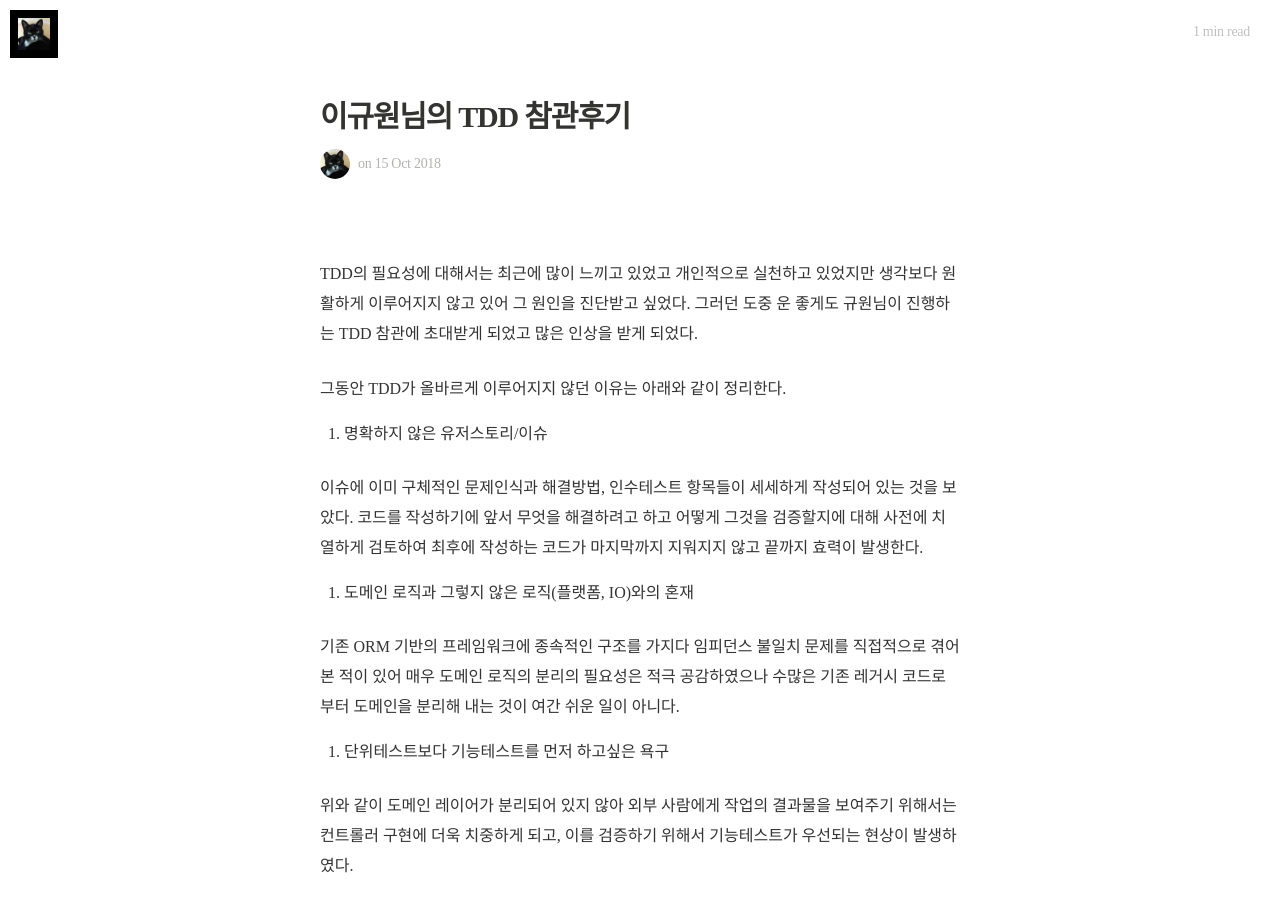
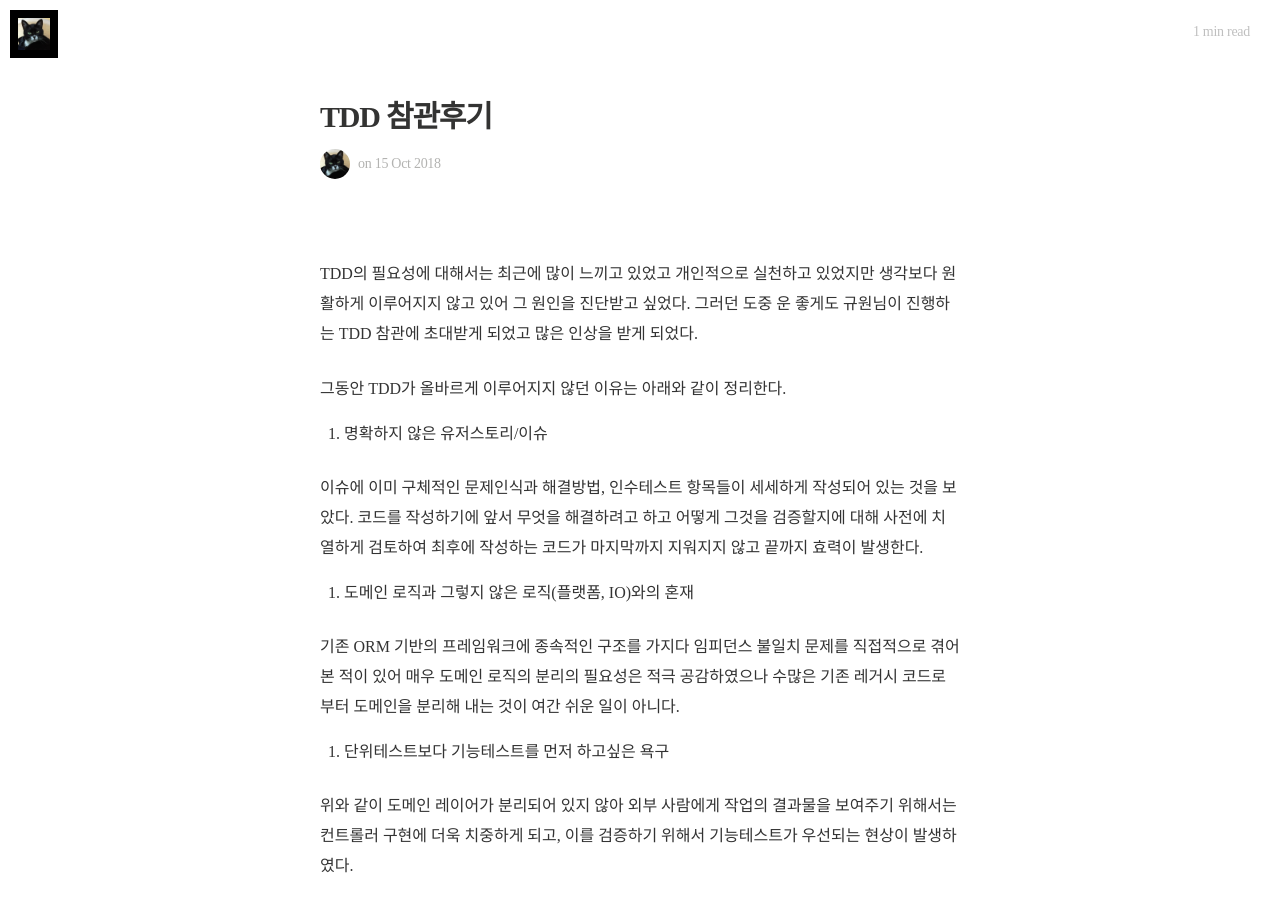
Before and after one commit to momamene/momamene.github.io, a Jekyll site: the page built from _posts/2018-10-15-tdd-build-the-right-thing.md, in a window 1280 px wide and 900 px high. Built offline with Jekyll 4.4.1, drawn with Linux system fonts in a browser that asks for light colours; nearby versions of some CDN libraries; some web fonts are replaced; comment, search, counter and statistics services are not loaded.

Commit message:
Update 2018-10-15-tdd-build-the-right-thing.md

```diff
--- a/_posts/2018-10-15-tdd-build-the-right-thing.md
+++ b/_posts/2018-10-15-tdd-build-the-right-thing.md
@@ -1,6 +1,6 @@
 ---
 published: true
-title: '이규원님의 TDD 참관후기'
+title: 'TDD 참관후기'
 layout: post
 ---
 
```
